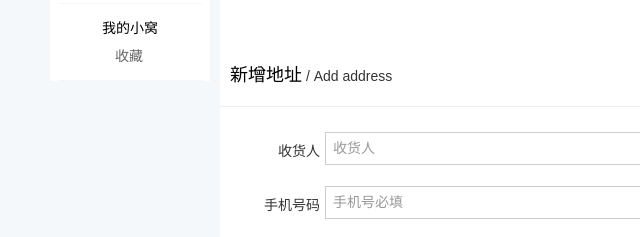
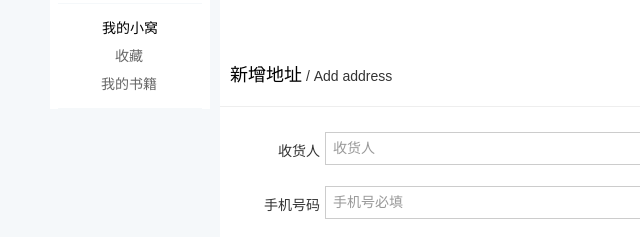
Before and after one commit to 12345hahaha/pages, a plain HTML site: page person/address.html in a window 1280 px wide. Shown: the part 327-564 px from the top of the page, 0-640 px from the left. Drawn offline with Linux system fonts and the light colour scheme.

Commit message:
我的小窝里增加了我的书籍，上传

```diff
--- a/person/address.html
+++ b/person/address.html
@@ -226,6 +226,7 @@
 						<a href="#">我的小窝</a>
 						<ul>
 							<li> <a href="collection.html">收藏</a></li>
+							<li> <a href="mybook.html">我的书籍</a></li>
 
 						</ul>
 					</li>
```
Also changed, not shown: person/collection.html (+1 -0 lines), person/order.html (+1 -0 lines), person/personalCenter.html (+1 -0 lines), person/personalInformation.html (+1 -0 lines).
